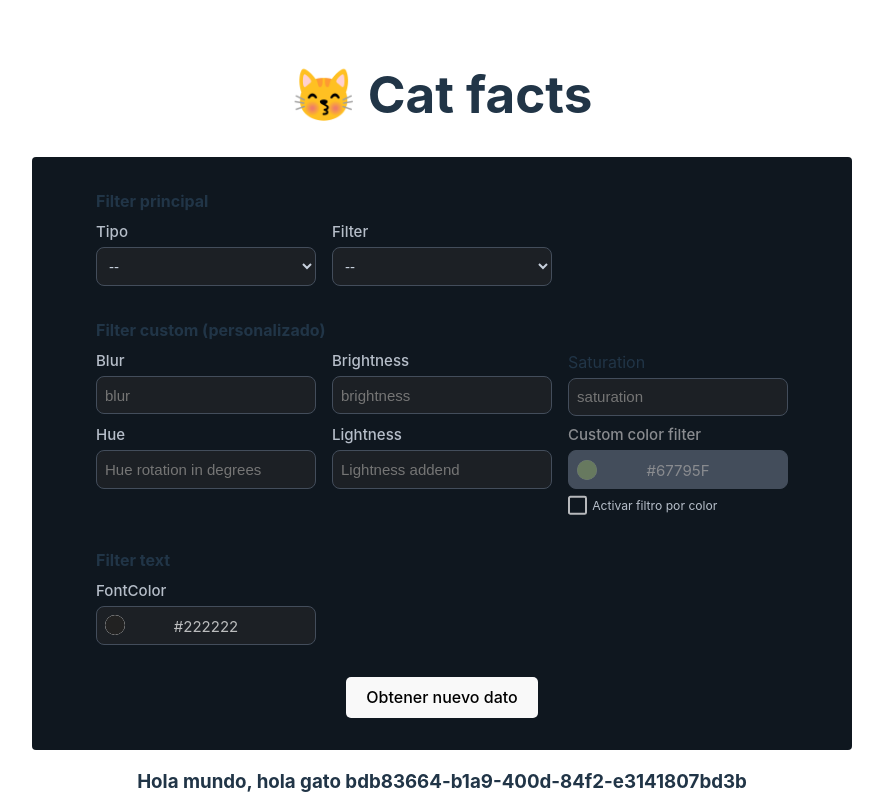
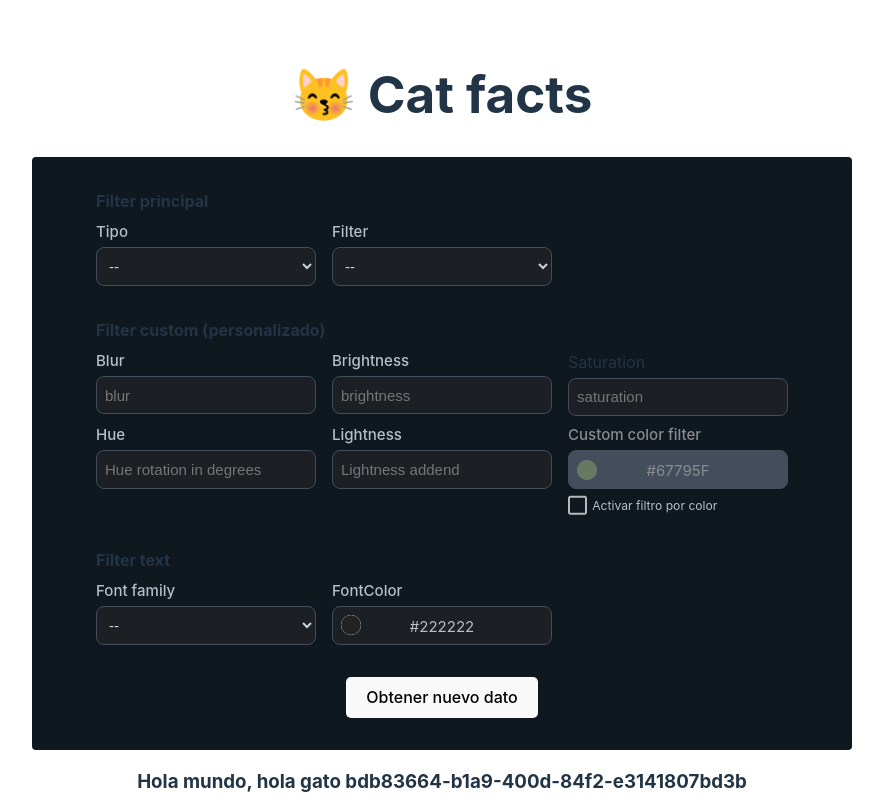
Before and after one commit to elwinroman/curso-react, a React (Vite) app in the folder projects/01-prueba-tecnica-catfact/: page / in a window 1280 px wide. Shown: the top 800 px of the page, without its empty margins (198-1081 px from the left). Built offline with nearby package versions, Linux system fonts and the light colour scheme.

Commit message:
refactor: Add font options to Filter component

```diff
--- a/projects/01-prueba-tecnica-catfact/src/components/filter/Filter.jsx
+++ b/projects/01-prueba-tecnica-catfact/src/components/filter/Filter.jsx
@@ -2,7 +2,7 @@ import './Filter.css'
 import { Select } from './Select'
 import { Input, InputColor, InputCheckboxWithLabel } from './Input'
 import { Button } from '../Button'
-import { SELECT_FILTER_OPTIONS, FILTER_OPTIONS } from '../../constants/filter-options'
+import { SELECT_FILTER_OPTIONS, FILTER_OPTIONS, FONT_OPTIONS } from '../../constants/filter-options'
 import { useDisabledInputColor } from '../../hooks/useDisabledInputColor'
 
 export function Filter ({ updateFact }) {
@@ -57,6 +57,15 @@ export function Filter ({ updateFact }) {
             <section className="filter-wrapp">
               <h4 className="filter-title">Filter text</h4>
               <div className="filter-group">
+                {
+                  FONT_OPTIONS.map(element => (
+                    <Select
+                      key={`prop-${element.id}`}
+                      label={element.label}
+                      options={element.options}
+                    />
+                  ))
+                }
                 <InputColor label="FontColor" initialColor="#222222" />
               </div>
             </section>
--- a/projects/01-prueba-tecnica-catfact/src/components/filter/Select.jsx
+++ b/projects/01-prueba-tecnica-catfact/src/components/filter/Select.jsx
@@ -5,9 +5,17 @@ export function Select ({ label, options }) {
     <div className="input-box-container">
       <label className="input-label-base">{label}</label>
       <select className="input-base type-select">
-        {options.map(element => (
-          <option key={element.value} value={element.value}>{element.name}</option>
-        ))}
+        {
+          options.map(element => (
+            <option
+              key={element.value}
+              value={element.value}
+              selected={element.default
+                ? 'selected'
+                : ''}>{element.name}
+            </option>
+          ))
+        }
       </select>
     </div>
   )
```
